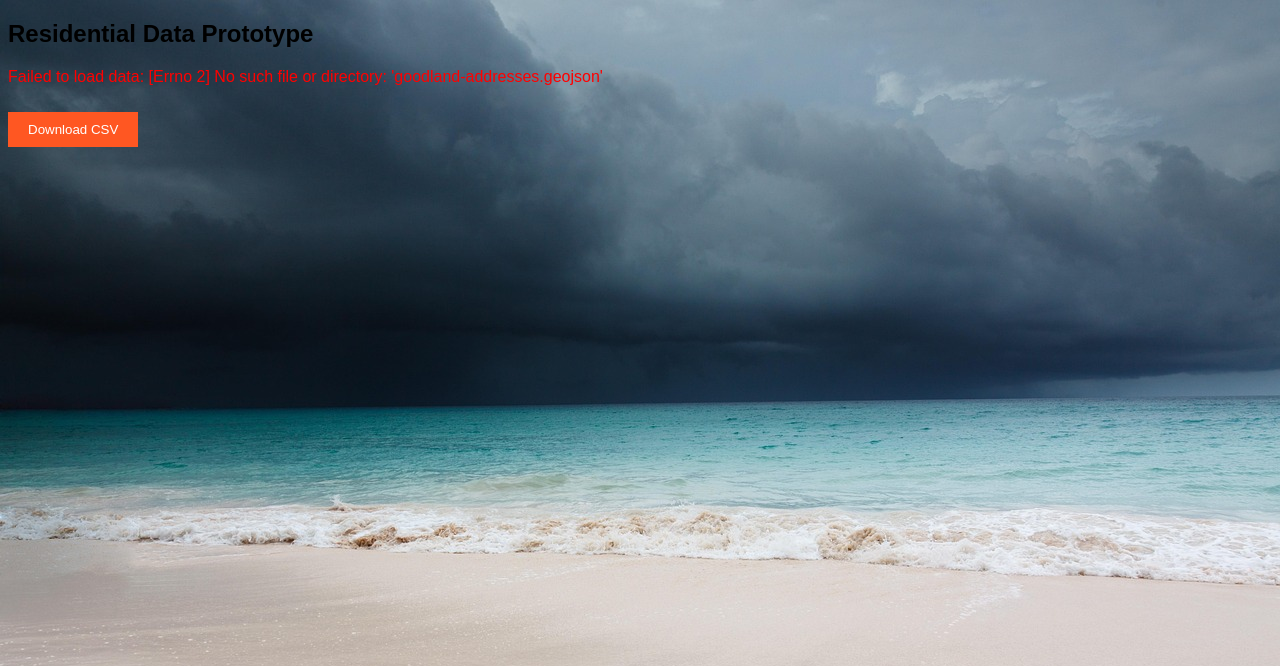
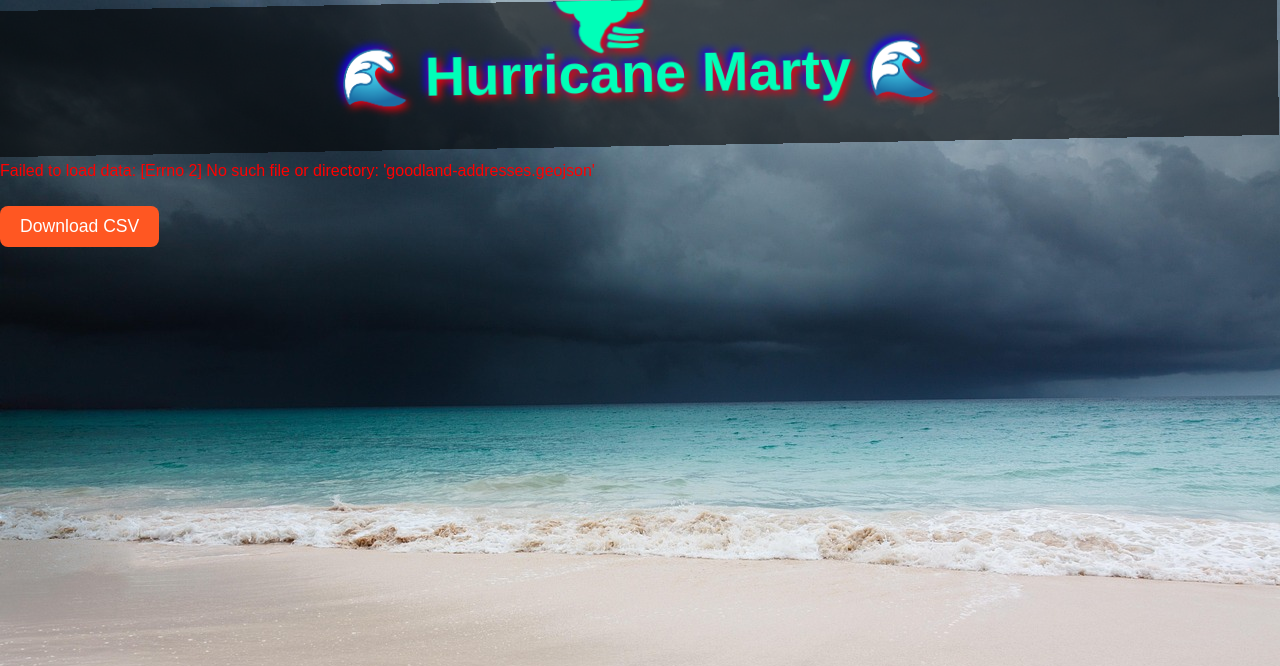
Before and after one commit to ccjackb22/HurricaneMarty, a Flask app: page / in a window 1280 px wide. Shown: the top 666 px of the page. Run offline with Flask 3, Linux system fonts and the light colour scheme.

Commit message:
Update index.html

```diff
--- a/templates/index.html
+++ b/templates/index.html
@@ -2,18 +2,113 @@
 <html>
 <head>
 <meta charset="UTF-8">
-<title>Residential Data Prototype</title>
+<title>Hurricane Marty</title>
 <link rel="stylesheet" href="https://unpkg.com/leaflet@1.9.4/dist/leaflet.css" />
 <style>
-  body { font-family: Arial; background: url('hurricane_marty_Background.jpg'); background-size: cover; }
-  table { border-collapse: collapse; width: 100%; background: rgba(255,255,255,0.9);}
-  th, td { border: 1px solid #999; padding: 8px; text-align: left; }
+  body {
+    font-family: Arial;
+    background: url('hurricane_marty_Background.jpg');
+    background-size: cover;
+    margin: 0;
+    padding: 0;
+  }
+
+  /* Hurricane Marty banner */
+  .hurricane-banner {
+    position: relative;
+    font-size: 3.5em;
+    font-weight: bold;
+    text-align: center;
+    padding: 40px 10px;
+    color: yellow;
+    text-shadow: 3px 3px 8px red, -3px -3px 8px blue;
+    background: rgba(0,0,0,0.6);
+    overflow: hidden;
+    animation: shake 0.8s infinite, spinColors 5s linear infinite;
+  }
+
+  @keyframes shake {
+    0% { transform: rotate(1deg) translateX(2px); }
+    25% { transform: rotate(-1deg) translateX(-2px); }
+    50% { transform: rotate(2deg) translateX(2px); }
+    75% { transform: rotate(-2deg) translateX(-2px); }
+    100% { transform: rotate(1deg) translateX(2px); }
+  }
+
+  @keyframes spinColors {
+    0% { color: yellow; }
+    25% { color: cyan; }
+    50% { color: lime; }
+    75% { color: orange; }
+    100% { color: yellow; }
+  }
+
+  /* Orbiting hurricane emojis */
+  .orbit {
+    position: absolute;
+    top: 50%;
+    left: 50%;
+    font-size: 1.5em;
+    transform-origin: -120px 0;
+    animation: orbit 6s linear infinite;
+  }
+  .orbit2 {
+    transform-origin: 120px 0;
+    animation: orbit2 8s linear infinite;
+  }
+  .orbit3 {
+    transform-origin: -160px 0;
+    animation: orbit3 10s linear infinite;
+  }
+
+  @keyframes orbit {
+    0% { transform: rotate(0deg) translateX(120px) rotate(0deg); }
+    100% { transform: rotate(360deg) translateX(120px) rotate(-360deg); }
+  }
+  @keyframes orbit2 {
+    0% { transform: rotate(0deg) translateX(-120px) rotate(0deg); }
+    100% { transform: rotate(360deg) translateX(-120px) rotate(-360deg); }
+  }
+  @keyframes orbit3 {
+    0% { transform: rotate(0deg) translateX(160px) rotate(0deg); }
+    100% { transform: rotate(360deg) translateX(160px) rotate(-360deg); }
+  }
+
+  table {
+    border-collapse: collapse;
+    width: 100%;
+    background: rgba(255,255,255,0.9);
+    margin-top: 20px;
+  }
+  th, td {
+    border: 1px solid #999;
+    padding: 8px;
+    text-align: left;
+  }
   #map { height: 400px; margin-top: 20px; }
-  .download-btn { margin-top: 10px; padding: 10px 20px; background: #ff5722; color: white; border: none; cursor: pointer; }
+  .download-btn {
+    margin-top: 10px;
+    padding: 10px 20px;
+    background: #ff5722;
+    color: white;
+    border: none;
+    cursor: pointer;
+    font-size: 1.1em;
+    border-radius: 8px;
+  }
+  .download-btn:hover {
+    background: #e64a19;
+  }
 </style>
 </head>
 <body>
-<h2>Residential Data Prototype</h2>
+<div class="hurricane-banner">
+  🌊 Hurricane Marty 🌊
+  <div class="orbit">🌪</div>
+  <div class="orbit orbit2">🌪</div>
+  <div class="orbit orbit3">🌪</div>
+</div>
+
 <div id="table-container"></div>
 <button class="download-btn" onclick="downloadCSV()">Download CSV</button>
 <div id="map"></div>
```
